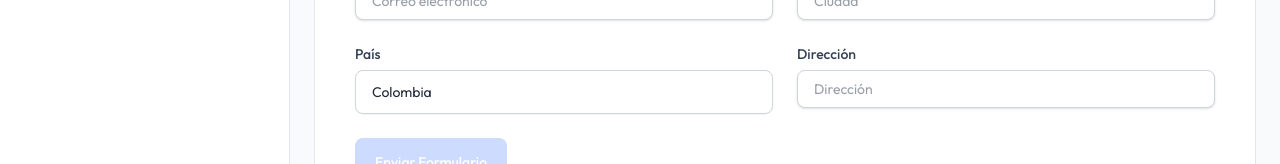
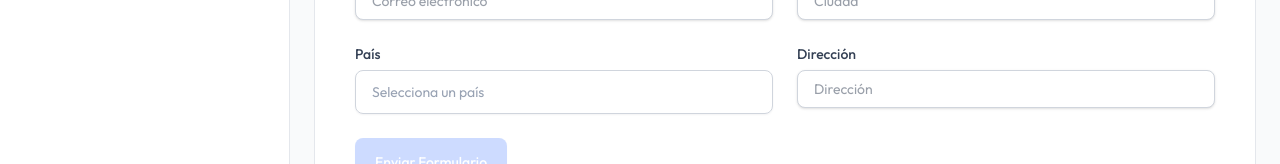
Before and after one commit to Uscategui-TI/dashboard-front, a Next.js app: page /prospect-panel in a window 1280 px wide. Shown: the part 428-592 px from the top of the page. Built offline with nearby package versions, Linux system fonts and the light colour scheme.

Commit message:
actualizacion del select

```diff
--- a/src/app/(admin)/(others-pages)/(prospectos)/prospect-panel/page.tsx
+++ b/src/app/(admin)/(others-pages)/(prospectos)/prospect-panel/page.tsx
@@ -13,10 +13,7 @@ const authUrl = process.env.NEXT_PUBLIC_AUTH_URL;
 
 export default function PersonFormPage() {
     const [selectedGender, setSelectedGender] = useState<{ value: string; label: string } | null>(null);
-    const [selectedCountry, setSelectedCountry] = useState<{ value: string; label: string }>({
-        value: "Colombia",
-        label: "Colombia",
-      });
+    const [selectedCountry, setSelectedCountry] = useState<{ value: string; label: string } | null>(null);
   const {
     register,
     handleSubmit,
@@ -102,7 +99,7 @@ export default function PersonFormPage() {
           <div className="col-span-6 sm:col-span-3">
             <Label>País</Label>
             <Select
-                value={selectedCountry.value}
+                value={selectedCountry?.value || ""}
                 options={[
                 { value: "Colombia", label: "Colombia" },
                 { value: "Estados Unidos", label: "Estados Unidos" },
```
